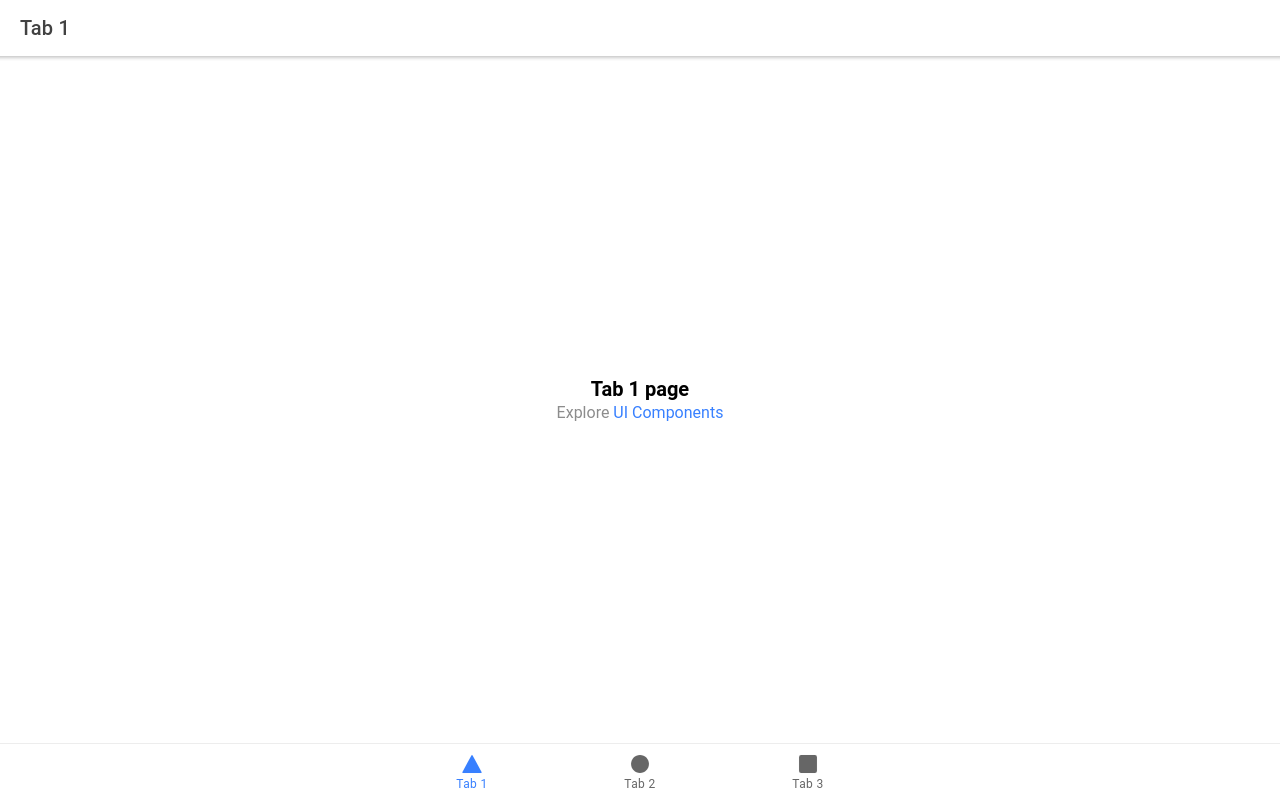
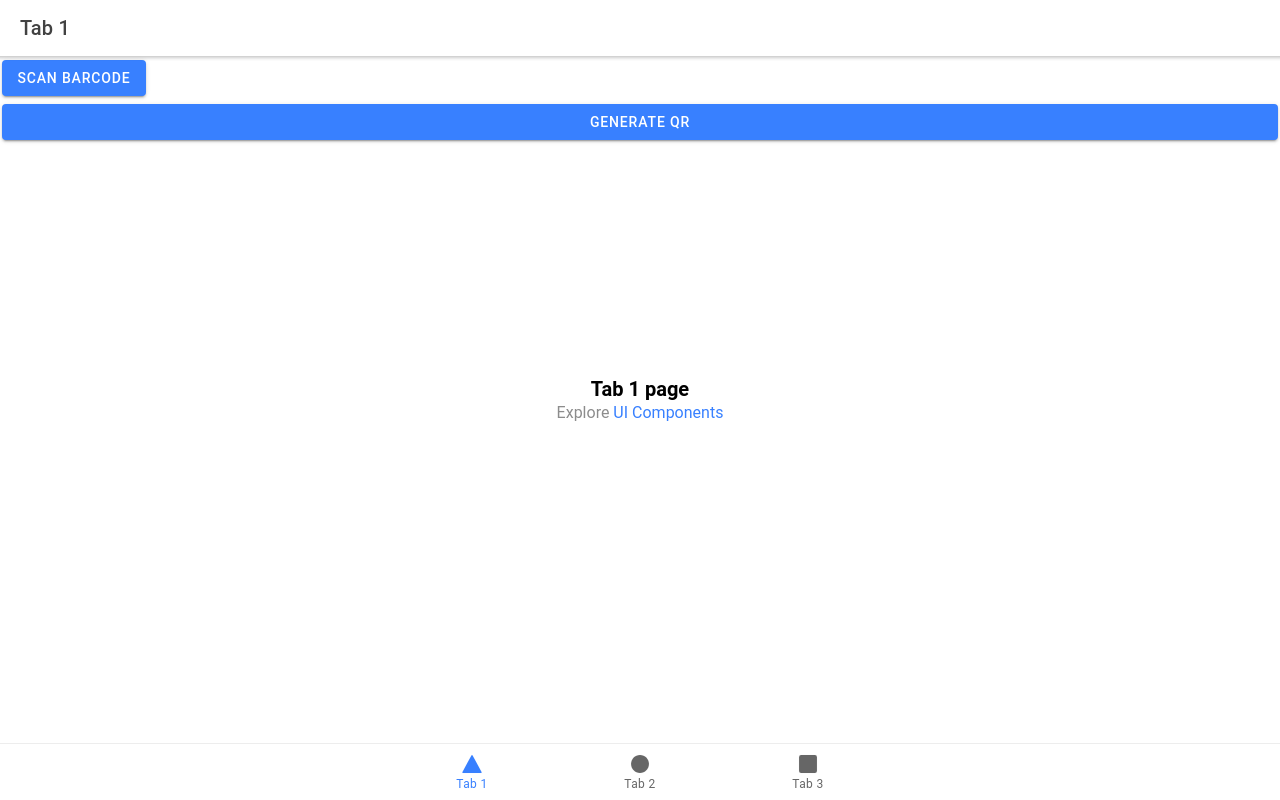
Before and after one commit to PhilEdie/QR-Contacts, a React (Create React App) app: page /tab1 in a window 1280 px wide. Built offline with nearby package versions, Linux system fonts and the light colour scheme.

Commit message:
Fixes issue with barcode scanner using compile() instead of implementation()

```diff
--- a/src/index.tsx
+++ b/src/index.tsx
@@ -3,9 +3,11 @@ import { createRoot } from 'react-dom/client';
 import App from './App';
 import * as serviceWorkerRegistration from './serviceWorkerRegistration';
 import reportWebVitals from './reportWebVitals';
+import { defineCustomElements } from '@ionic/pwa-elements/loader'
 
 const container = document.getElementById('root');
 const root = createRoot(container!);
+defineCustomElements(window);
 root.render(
   <React.StrictMode>
     <App />
--- a/src/pages/Tab1.tsx
+++ b/src/pages/Tab1.tsx
@@ -1,8 +1,29 @@
-import { IonContent, IonHeader, IonPage, IonTitle, IonToolbar } from '@ionic/react';
+import { IonButton, IonContent, IonHeader, IonPage, IonText, IonTitle, IonToolbar } from '@ionic/react';
 import ExploreContainer from '../components/ExploreContainer';
 import './Tab1.css';
+import { BarcodeScanner } from '@ionic-native/barcode-scanner';
+import { useState } from 'react';
 
 const Tab1: React.FC = () => {
+
+  const [scannedData, setScannedData] = useState<string>();
+  const [toEncode, setToEncode] = useState("Hello");
+
+  const openScanner = async () => {
+    const _data = await BarcodeScanner.scan();
+    alert(JSON.stringify(scannedData));
+    setScannedData(_data.text);
+  };
+
+  const createCode = () => {
+    BarcodeScanner.encode(BarcodeScanner.Encode.TEXT_TYPE, toEncode)
+      .then(data => {
+        console.log(data);
+      }, error => {
+        console.log("Error : " + error);
+      });
+  };
+
   return (
     <IonPage>
       <IonHeader>
@@ -17,6 +38,10 @@ const Tab1: React.FC = () => {
           </IonToolbar>
         </IonHeader>
         <ExploreContainer name="Tab 1 page" />
+        <IonButton onClick={openScanner}>Scan barcode</IonButton>
+        <IonButton color="primary" expand="block" onClick={createCode}>
+          Generate QR
+        </IonButton>
       </IonContent>
     </IonPage>
   );
```
Also changed, not shown: package.json (+8 -2 lines), 3 other files (tests, documents, lock files or other folders).
